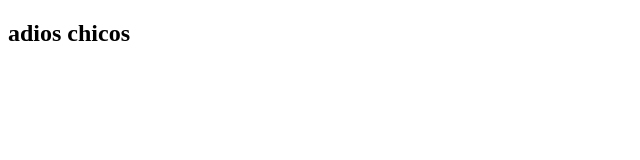
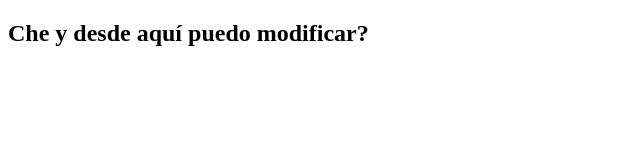
Before and after one commit to alejandrobusi/practica-com-24i, a plain HTML site: page index.html in a window 1280 px wide. Shown: the whole page, without its empty margins (0-640 px from the left). Drawn offline with Linux system fonts and the light colour scheme.

Commit message:
Update index.html

```diff
--- a/index.html
+++ b/index.html
@@ -8,6 +8,6 @@
   <link rel="stylesheet" href="./styles/style.css">
 </head>
 <body>
-  <h2>adios chicos</h2>
+  <h2>Che y desde aquí puedo modificar?</h2>
 </body>
 </html>
```
